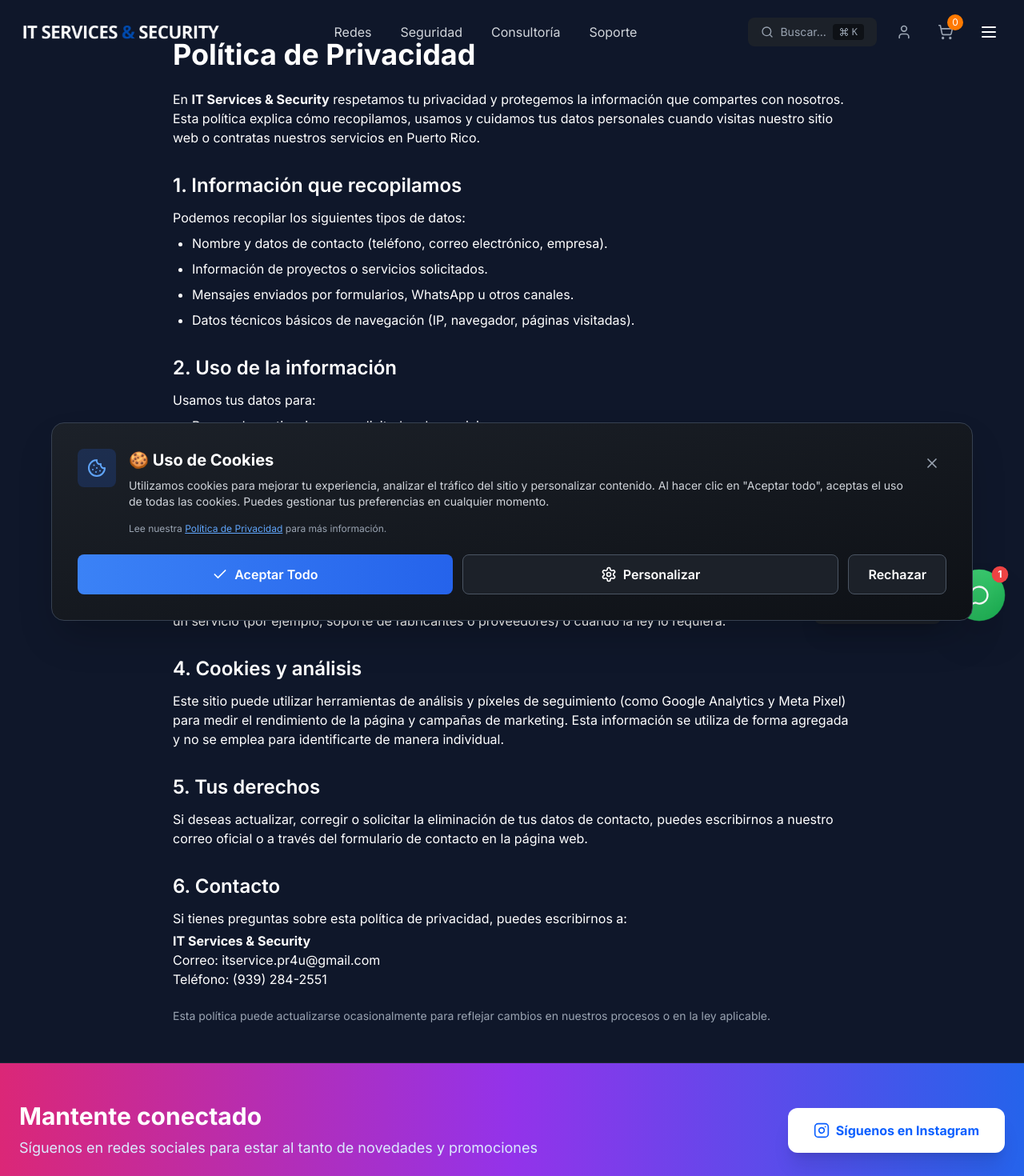
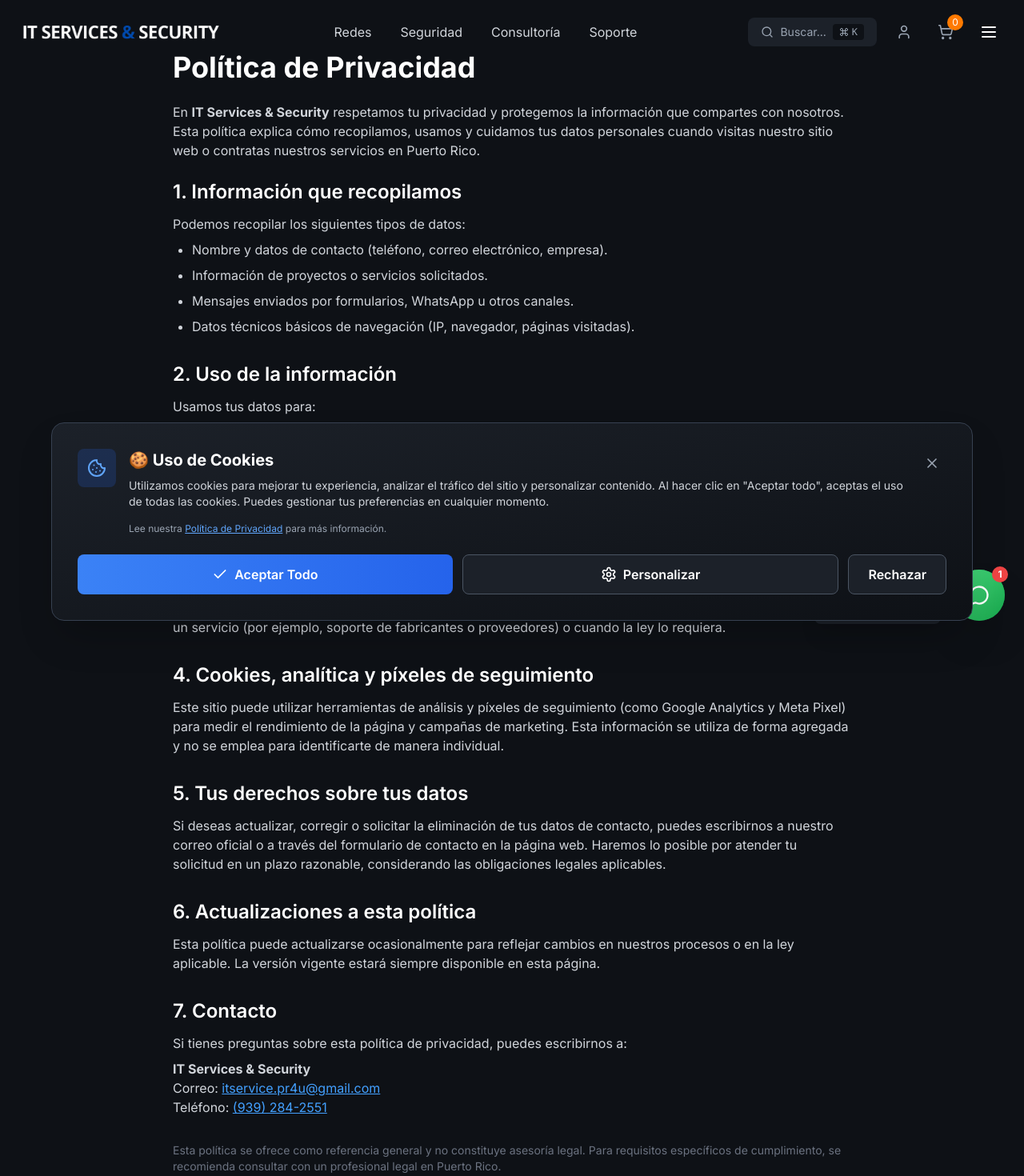
Before and after one commit to ramosralan09-cyber/itservices-website, a Next.js app: page /privacidad in a window 1280 px wide. Shown: the top 1470 px of the page at 80% size. Built offline with nearby package versions, Linux system fonts and the light colour scheme.

Commit message:
Update page.tsx

```diff
--- a/app/privacidad/page.tsx
+++ b/app/privacidad/page.tsx
@@ -1,7 +1,9 @@
-export const metadata = {
+import type { Metadata } from 'next';
+
+export const metadata: Metadata = {
   title: 'Política de Privacidad | IT Services & Security Puerto Rico',
   description:
-    'Política de privacidad de IT Services & Security en Puerto Rico. Conoce cómo protegemos tus datos personales al ofrecer servicios de cámaras, redes y seguridad.',
+    'Política de privacidad de IT Services & Security en Puerto Rico. Conoce cómo protegemos y utilizamos tus datos personales al ofrecer servicios de cámaras, redes y seguridad.',
   keywords: [
     'política de privacidad Puerto Rico',
     'privacidad IT Services & Security',
@@ -24,72 +26,121 @@ export const metadata = {
 
 export default function PrivacidadPage() {
   return (
-    <div className="max-w-4xl mx-auto py-12 px-6">
-      <h1 className="text-4xl font-bold mb-6">Política de Privacidad</h1>
+    <div className="min-h-screen bg-charcoal">
+      <main className="max-w-4xl mx-auto py-16 px-6">
+        <h1 className="text-3xl md:text-4xl font-bold mb-6 text-white">
+          Política de Privacidad
+        </h1>
 
-      <p className="mb-4">
+        <p className="text-gray-300 mb-6">
           En <strong>IT Services & Security</strong> respetamos tu privacidad y protegemos la
           información que compartes con nosotros. Esta política explica cómo recopilamos, usamos y
           cuidamos tus datos personales cuando visitas nuestro sitio web o contratas nuestros
           servicios en Puerto Rico.
         </p>
 
-      <h2 className="text-2xl font-semibold mt-8 mb-3">1. Información que recopilamos</h2>
-      <p className="mb-2">Podemos recopilar los siguientes tipos de datos:</p>
-      <ul className="list-disc pl-6 space-y-2 mb-4">
+        <section className="mb-8">
+          <h2 className="text-2xl font-semibold mb-3 text-white">
+            1. Información que recopilamos
+          </h2>
+          <p className="text-gray-300 mb-2">Podemos recopilar los siguientes tipos de datos:</p>
+          <ul className="list-disc pl-6 space-y-2 text-gray-300">
             <li>Nombre y datos de contacto (teléfono, correo electrónico, empresa).</li>
             <li>Información de proyectos o servicios solicitados.</li>
             <li>Mensajes enviados por formularios, WhatsApp u otros canales.</li>
             <li>Datos técnicos básicos de navegación (IP, navegador, páginas visitadas).</li>
           </ul>
+        </section>
 
-      <h2 className="text-2xl font-semibold mt-8 mb-3">2. Uso de la información</h2>
-      <p className="mb-2">Usamos tus datos para:</p>
-      <ul className="list-disc pl-6 space-y-2 mb-4">
+        <section className="mb-8">
+          <h2 className="text-2xl font-semibold mb-3 text-white">
+            2. Uso de la información
+          </h2>
+          <p className="text-gray-300 mb-2">Usamos tus datos para:</p>
+          <ul className="list-disc pl-6 space-y-2 text-gray-300">
             <li>Responder cotizaciones y solicitudes de servicio.</li>
             <li>Coordinar visitas técnicas, mantenimientos y proyectos.</li>
             <li>Mejorar nuestros servicios y contenido del sitio web.</li>
             <li>Enviar comunicaciones relacionadas a servicios que hayas solicitado.</li>
           </ul>
+        </section>
 
-      <h2 className="text-2xl font-semibold mt-8 mb-3">3. Conservación y protección</h2>
-      <p className="mb-4">
-        La información se almacena de forma segura y solo el personal autorizado de IT Services &
-        Security tiene acceso a ella. No vendemos ni compartimos tus datos con terceros, excepto
-        cuando sea necesario para prestar un servicio (por ejemplo, soporte de fabricantes o
-        proveedores) o cuando la ley lo requiera.
+        <section className="mb-8">
+          <h2 className="text-2xl font-semibold mb-3 text-white">
+            3. Conservación y protección de la información
+          </h2>
+          <p className="text-gray-300">
+            La información se almacena de forma segura y solo el personal autorizado de{' '}
+            IT Services & Security tiene acceso a ella. No vendemos ni compartimos tus datos con
+            terceros, excepto cuando sea necesario para prestar un servicio (por ejemplo, soporte de
+            fabricantes o proveedores) o cuando la ley lo requiera.
           </p>
+        </section>
 
-      <h2 className="text-2xl font-semibold mt-8 mb-3">4. Cookies y análisis</h2>
-      <p className="mb-4">
-        Este sitio puede utilizar herramientas de análisis y píxeles de seguimiento (como Google
-        Analytics y Meta Pixel) para medir el rendimiento de la página y campañas de marketing. Esta
-        información se utiliza de forma agregada y no se emplea para identificarte de manera
-        individual.
+        <section className="mb-8">
+          <h2 className="text-2xl font-semibold mb-3 text-white">
+            4. Cookies, analítica y píxeles de seguimiento
+          </h2>
+          <p className="text-gray-300 mb-4">
+            Este sitio puede utilizar herramientas de análisis y píxeles de seguimiento (como
+            Google Analytics y Meta Pixel) para medir el rendimiento de la página y campañas de
+            marketing. Esta información se utiliza de forma agregada y no se emplea para
+            identificarte de manera individual.
           </p>
+        </section>
 
-      <h2 className="text-2xl font-semibold mt-8 mb-3">5. Tus derechos</h2>
-      <p className="mb-4">
-        Si deseas actualizar, corregir o solicitar la eliminación de tus datos de contacto, puedes
-        escribirnos a nuestro correo oficial o a través del formulario de contacto en la página web.
+        <section className="mb-8">
+          <h2 className="text-2xl font-semibold mb-3 text-white">
+            5. Tus derechos sobre tus datos
+          </h2>
+          <p className="text-gray-300 mb-4">
+            Si deseas actualizar, corregir o solicitar la eliminación de tus datos de contacto,
+            puedes escribirnos a nuestro correo oficial o a través del formulario de contacto en la
+            página web. Haremos lo posible por atender tu solicitud en un plazo razonable,
+            considerando las obligaciones legales aplicables.
           </p>
+        </section>
 
-      <h2 className="text-2xl font-semibold mt-8 mb-3">6. Contacto</h2>
-      <p className="mb-1">
+        <section className="mb-8">
+          <h2 className="text-2xl font-semibold mb-3 text-white">
+            6. Actualizaciones a esta política
+          </h2>
+          <p className="text-gray-300">
+            Esta política puede actualizarse ocasionalmente para reflejar cambios en nuestros
+            procesos o en la ley aplicable. La versión vigente estará siempre disponible en esta
+            página.
+          </p>
+        </section>
+
+        <section className="mb-8">
+          <h2 className="text-2xl font-semibold mb-3 text-white">7. Contacto</h2>
+          <p className="text-gray-300 mb-2">
             Si tienes preguntas sobre esta política de privacidad, puedes escribirnos a:
           </p>
-      <p className="mb-4">
+          <p className="text-gray-300 mb-4">
             <strong>IT Services & Security</strong>
             <br />
-        Correo: <a href="mailto:itservice.pr4u@gmail.com">itservice.pr4u@gmail.com</a>
+            Correo:{' '}
+            <a
+              href="mailto:itservice.pr4u@gmail.com"
+              className="text-skyBlue underline"
+            >
+              itservice.pr4u@gmail.com
+            </a>
             <br />
-        Teléfono: <a href="tel:+19392842551">(939) 284-2551</a>
+            Teléfono:{' '}
+            <a href="tel:+19392842551" className="text-skyBlue underline">
+              (939) 284-2551
+            </a>
           </p>
+        </section>
 
-      <p className="text-sm text-gray-400 mt-6">
-        Esta política puede actualizarse ocasionalmente para reflejar cambios en nuestros procesos o
-        en la ley aplicable.
+        <p className="text-sm text-gray-500 mt-6">
+          Esta política se ofrece como referencia general y no constituye asesoría legal. Para
+          requisitos específicos de cumplimiento, se recomienda consultar con un profesional legal
+          en Puerto Rico.
         </p>
+      </main>
     </div>
   );
 }
```
Lines whose indentation alone changed are shown as unchanged.
